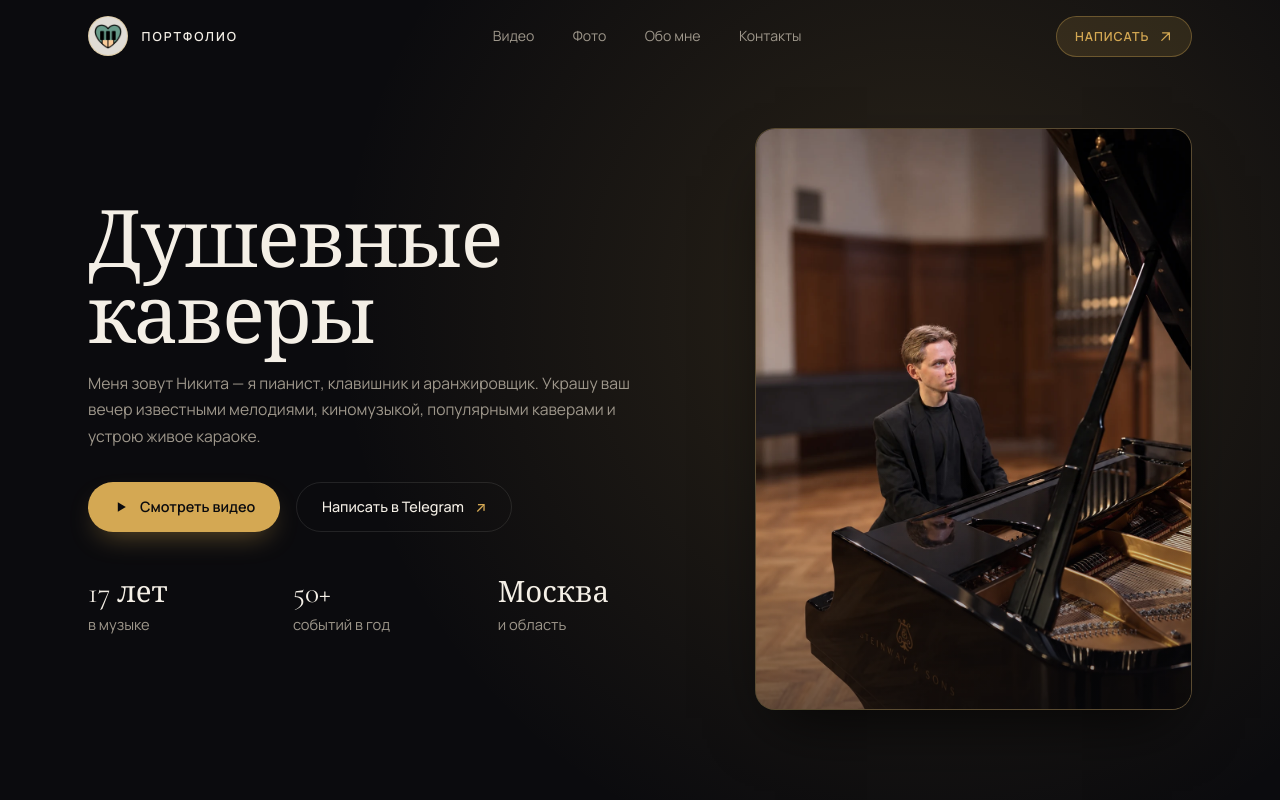
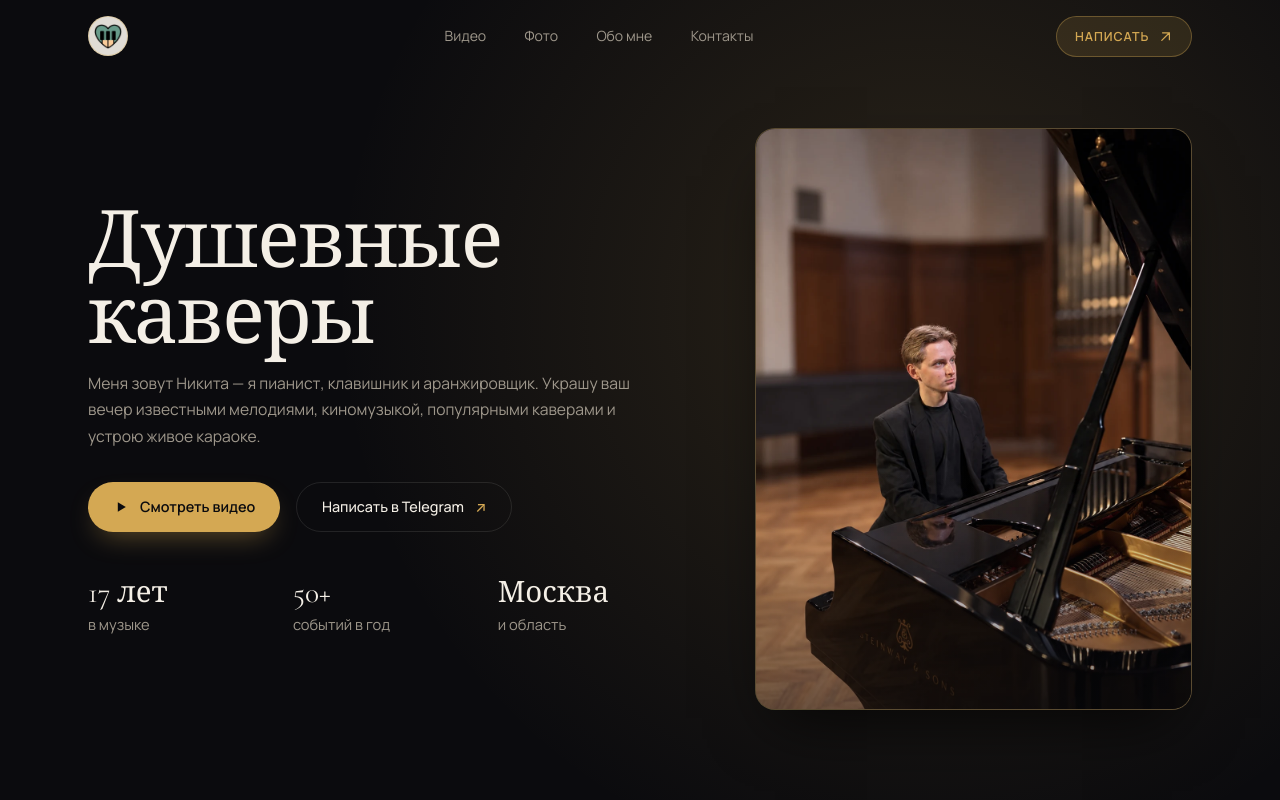
Before and after one commit to nBalykin/portfolio, a plain HTML site: page index.html in a window 1280 px wide. Shown: the top 800 px of the page. Drawn offline with nearby package versions, Linux system fonts and the light colour scheme.

Commit message:
Update index.html

```diff
--- a/index.html
+++ b/index.html
@@ -25,7 +25,7 @@
     <div class="header-inner">
       <a class="brand" href="#top" aria-label="Душевные каверы — на главную">
         <span class="brand-mark"><img src="assets/images/brand-mark.png" alt="" width="512" height="475"></span>
-        <span class="brand-name">Портфолио</span>
+        <span class="brand-name"></span>
       </a>
       <nav class="main-nav" aria-label="Основная навигация">
         <a href="#videos">Видео</a>
```
